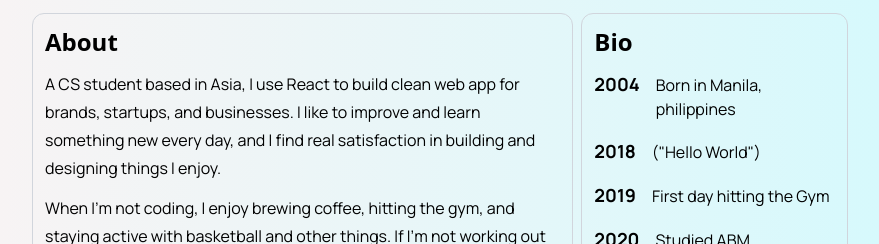
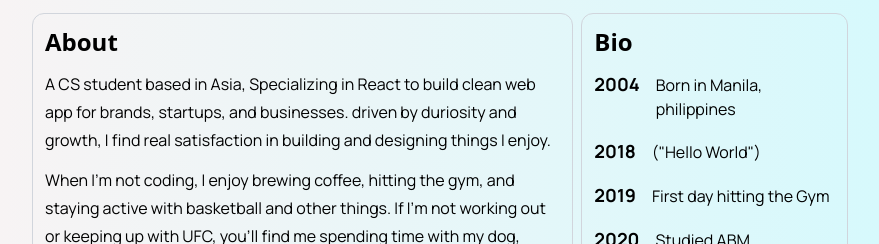
Before and after one commit to GabrielEduria/portfolio, a React (Vite) app: page / in a window 1280 px wide. Shown: the part 167-411 px from the top of the page, without its empty margins (200-1079 px from the left). Built offline with nearby package versions, Linux system fonts and the light colour scheme.

Commit message:
commit hell

```diff
--- a/src/Bento/About.jsx
+++ b/src/Bento/About.jsx
@@ -5,9 +5,8 @@ const About = () => {
           About
         </h2>
         <p className="pb-3 leading-relaxed sm:leading-7 overflow-hidden text-base">
-          A CS student based in Asia, I use React to build clean web app
-          for brands, startups, and businesses. I like to improve and learn something new
-          every day, and I find real satisfaction in building and designing things I enjoy.
+          A CS student based in Asia, Specializing in React to build clean web app
+          for brands, startups, and businesses. driven by duriosity and growth, I find real satisfaction in building and designing things I enjoy.
         </p>
 
         <p className="b-3 leading-relaxed sm:leading-7 overflow-hidden text-base">
```
